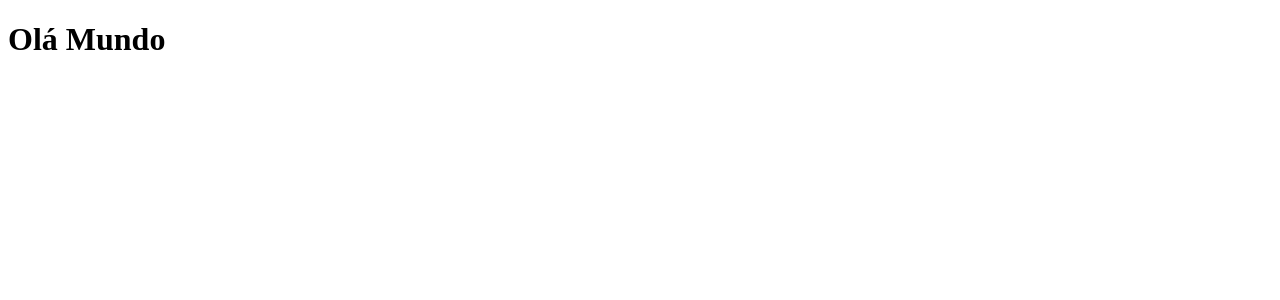
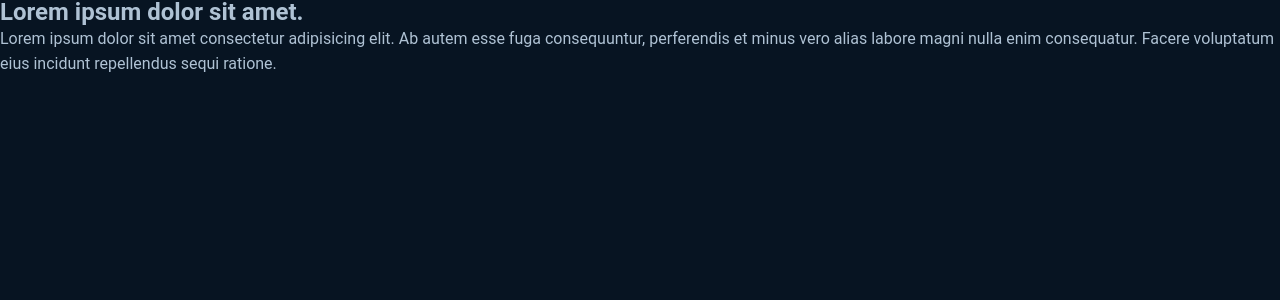
Before and after one commit to HenriqueMarcelo/github-blog, a React (Vite) app: page / in a window 1280 px wide. Shown: the top 300 px of the page. Built offline with nearby package versions, Linux system fonts and the light colour scheme.

Commit message:
Saving Theme

```diff
--- a/src/App.tsx
+++ b/src/App.tsx
@@ -1,5 +1,18 @@
-function App() {
-  return <h1>Olá Mundo</h1>
+import { ThemeProvider } from 'styled-components'
+import { GlobalStyle } from './styles/global'
+import { defaultTheme } from './styles/themes/default'
+
+export default function App() {
+  return (
+    <ThemeProvider theme={defaultTheme}>
+      <GlobalStyle />
+      <h2>Lorem ipsum dolor sit amet.</h2>
+      <p>
+        Lorem ipsum dolor sit amet consectetur adipisicing elit. Ab autem esse
+        fuga consequuntur, perferendis et minus vero alias labore magni nulla
+        enim consequatur. Facere voluptatum eius incidunt repellendus sequi
+        ratione.
+      </p>
+    </ThemeProvider>
+  )
 }
-
-export default App
--- /dev/null
+++ b/src/styles/global.ts
@@ -0,0 +1,29 @@
+import { createGlobalStyle } from 'styled-components'
+
+export const GlobalStyle = createGlobalStyle`
+    * {
+        margin: 0%;
+        padding: 0;
+        box-sizing: border-box;
+    }
+
+    body, input, textarea, button {
+        font: 400 1rem Roboto, sans-serif;
+        line-height: 160%;
+    }
+
+    button {
+        cursor: pointer;
+    }
+
+    :focus {
+        outline: none;
+        box-shadow: 0 0 0 2px ${({ theme }) => theme.blue};
+    }
+
+    body {
+        background-color: ${({ theme }) => theme['base-background']};
+        color: ${({ theme }) => theme['base-text']};
+    }
+
+`
--- /dev/null
+++ b/src/styles/themes/default.ts
@@ -0,0 +1,13 @@
+export const defaultTheme = {
+  blue: '#3294F8',
+  'base-title': '##E7EDF4',
+  'base-subtitle': '#C4D4E3',
+  'base-text': '#AFC2D4',
+  'base-span': '#7B96B2',
+  'base-label': '#3A536B',
+  'base-border': '#1C2F41',
+  'base-post': '#112131',
+  'base-profile': '#0B1B2B',
+  'base-background': '#071422',
+  'base-input': '#040F1A',
+}
```
Also changed, not shown: src/@types/styled.d.ts (added, +8 -0 lines).
